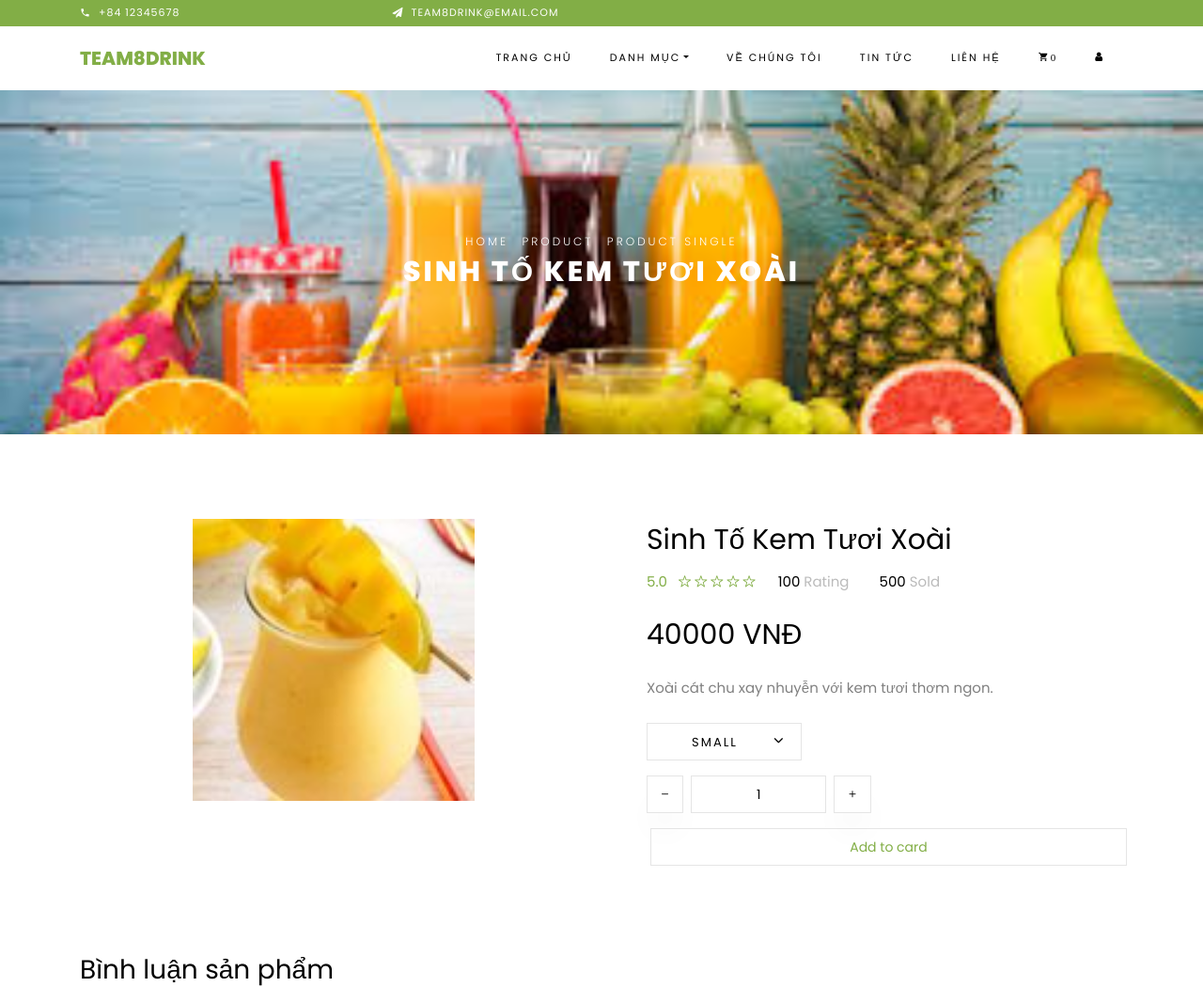
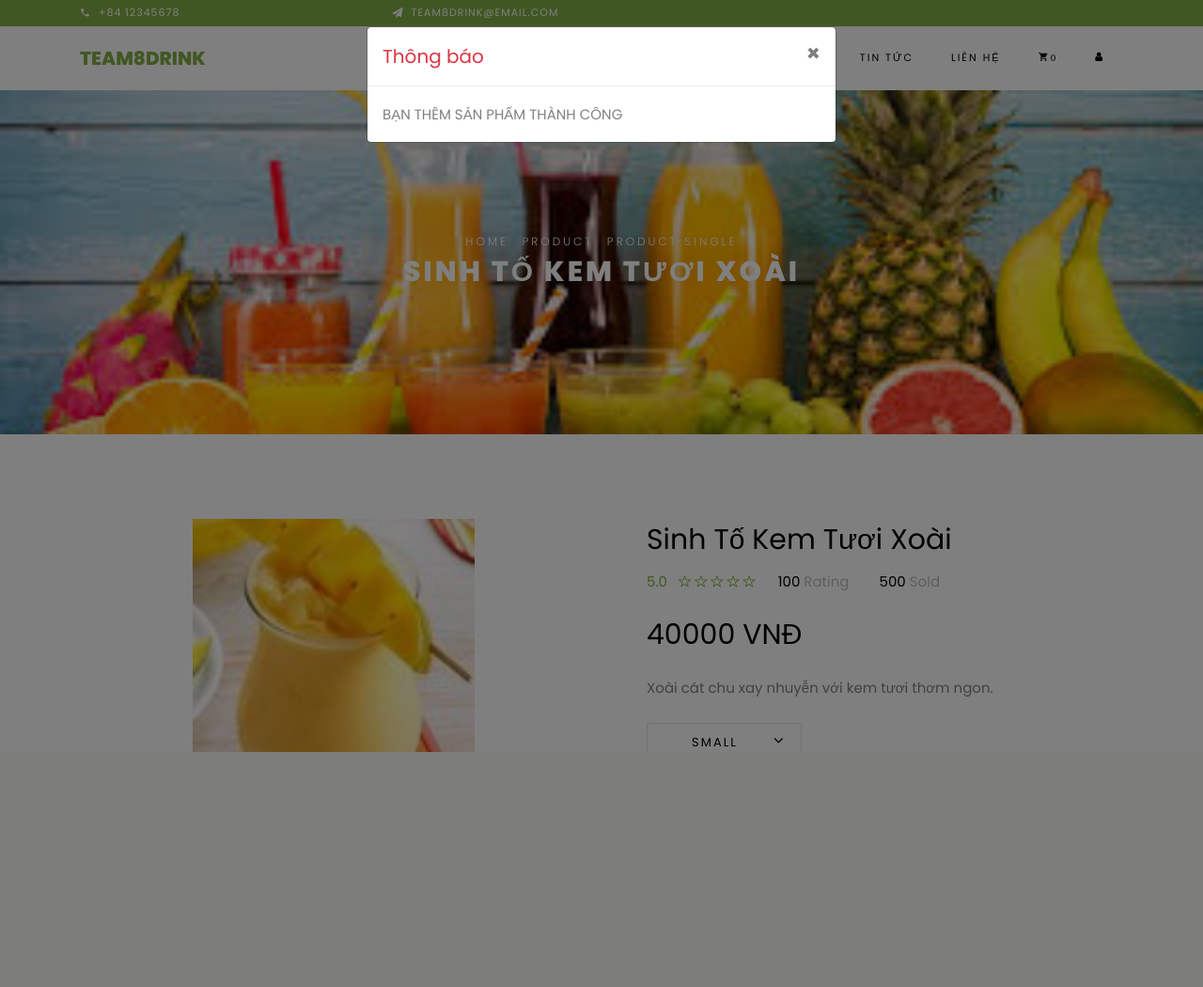
Before and after one commit to use-525/ship-drink, a PHP site: page /ship-drink/?page=san_pham&&id_sp=145 in a window 1280 px wide, after a click on "Add to card". Shown: the top 1050 px of the page at 94% size. After the commit the page ends 800 px from the top, so only its background shows below. Run offline with PHP 8.4, Linux system fonts and the light colour scheme; data comes from the database, SQL or seed files in the repository; data that the repository does not hold is empty; some libraries are stand-ins or nearby versions; some web fonts are replaced.

Commit message:
Update product-single.php

```diff
--- a/giao-dien/product-single.php
+++ b/giao-dien/product-single.php
@@ -251,4 +251,24 @@
             <?php endforeach; ?>
         </div>
     </div>
+	<div class="modal fade" id="exampleModal" id="showTb" tabindex="-1" role="dialog" aria-labelledby="exampleModalLabel" aria-hidden="true">
+  <div class="modal-dialog" role="document">
+    <div class="modal-content">
+      <div class="modal-header">
+        <h5 class="modal-title text-danger" id="exampleModalLabel">Thông báo</h5>
+        <button type="button" class="close" data-dismiss="modal" aria-label="Close">
+          <span aria-hidden="true">&times;</span>
+        </button>
+      </div>
+      <div class="modal-body">
+     BẠN THÊM SẢN PHẨM THÀNH CÔNG
+      </div>
+      <!-- <div class="modal-footer"> -->
+        <!-- <button type="button" class="btn btn-secondary" data-dismiss="modal">Close</button> -->
+        <!-- <button type="button" class="btn btn-primary">Save changes</button> -->
+      <!-- </div> -->
+    </div>
+  </div>
+</div>
+
 </section>
```
